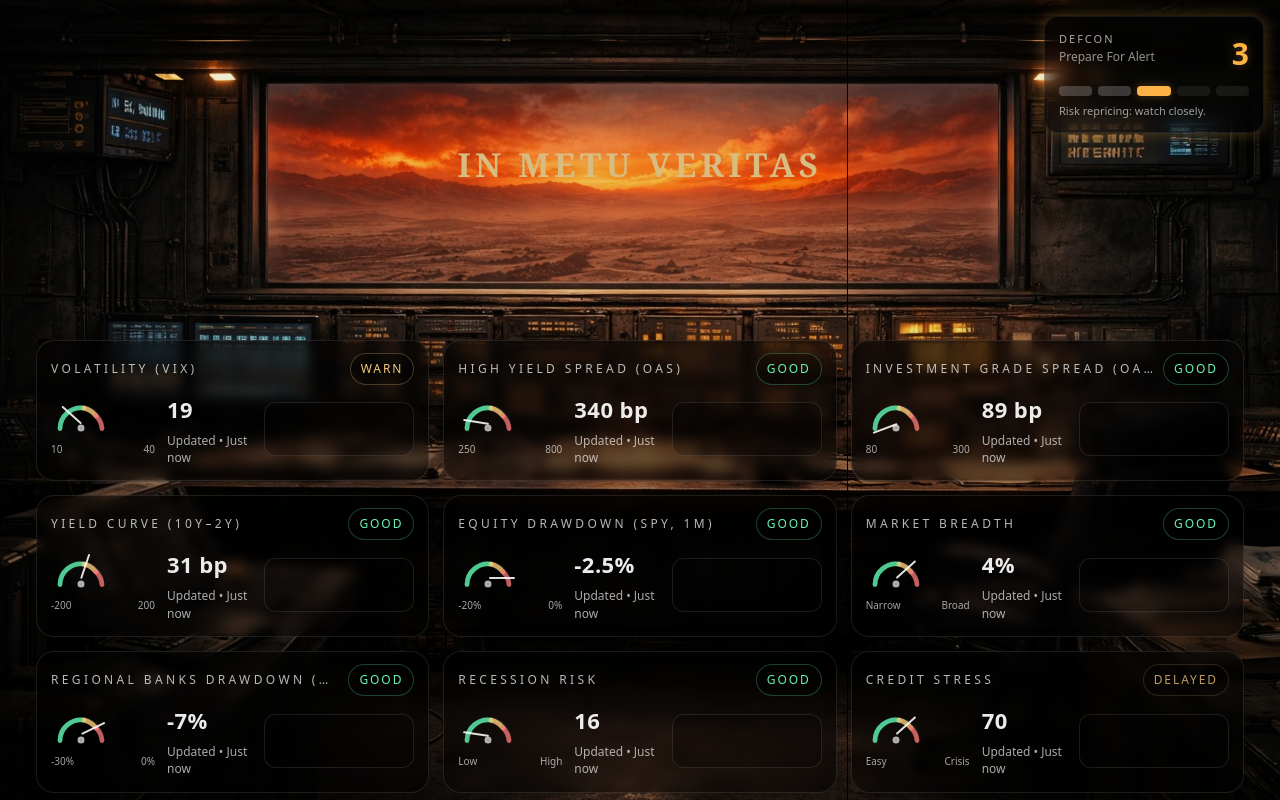
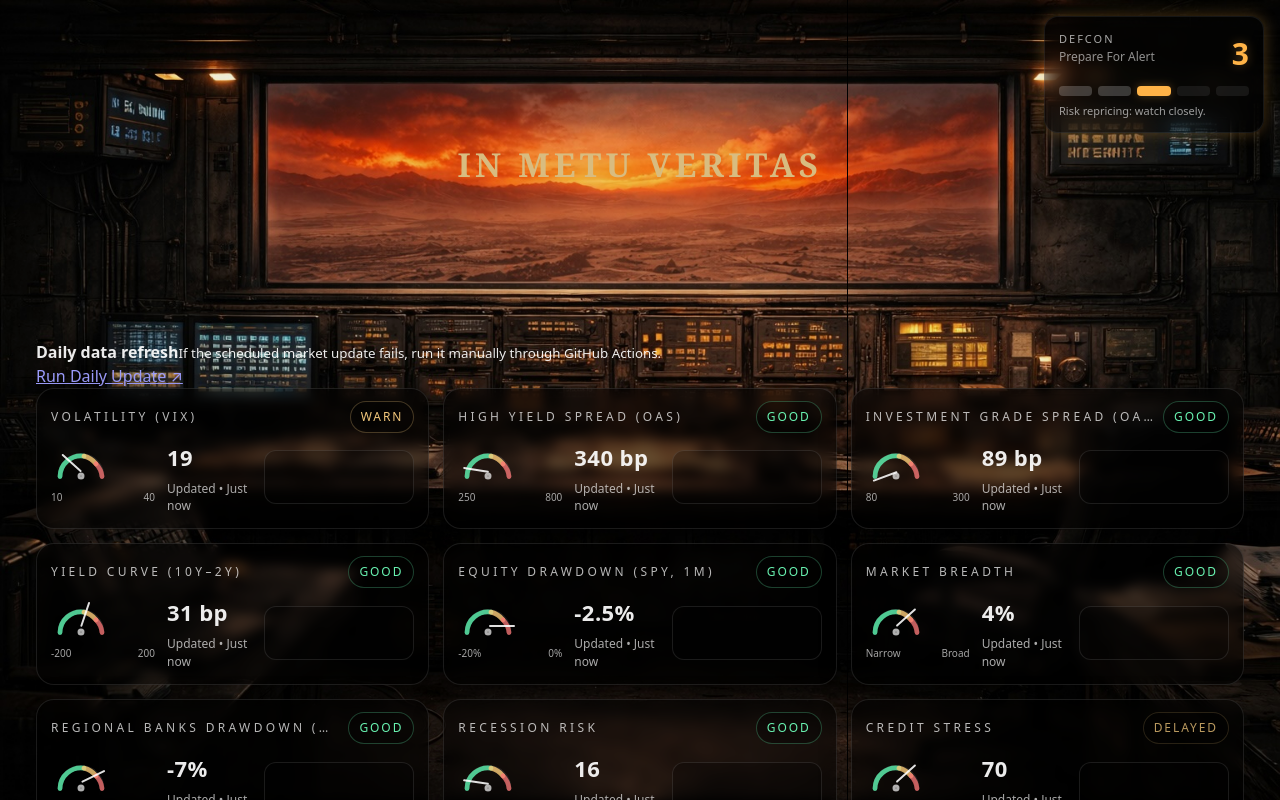
Before and after one commit to oliverwatt2025/inmetuveritas, a React (Vite) app: page / in a window 1280 px wide. Shown: the top 800 px of the page. Built offline with nearby package versions, Linux system fonts and the light colour scheme; no server answers.

Commit message:
Add authenticated GitHub manual data update link to dashboard

```diff
--- a/src/App.tsx
+++ b/src/App.tsx
@@ -869,6 +869,10 @@ if (Array.isArray(data.cards) && data.cards.length) {
         </div>
       </header>
 
+      <section className="manualUpdateBar" aria-label="Daily market data controls">
+        <div><strong>Daily data refresh</strong><small>If the scheduled market update fails, run it manually through GitHub Actions.</small></div>
+        <a href="https://github.com/oliverwatt2025/inmetuveritas/actions/workflows/update-indicators.yml" target="_blank" rel="noopener noreferrer">Run Daily Update ↗</a>
+      </section>
       <main className="grid">
         {displayGauges.map((g) => (
           <GaugeCard
```
